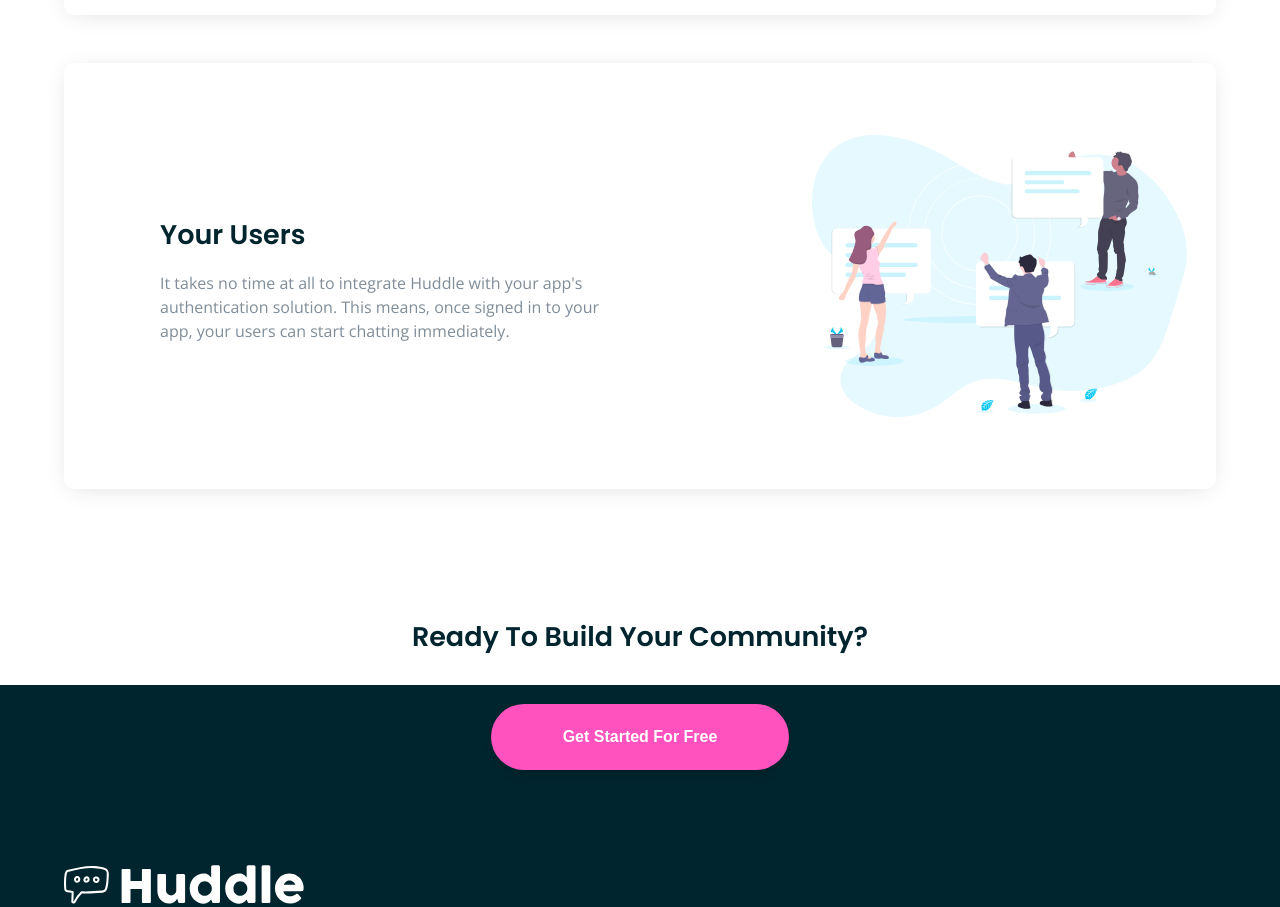
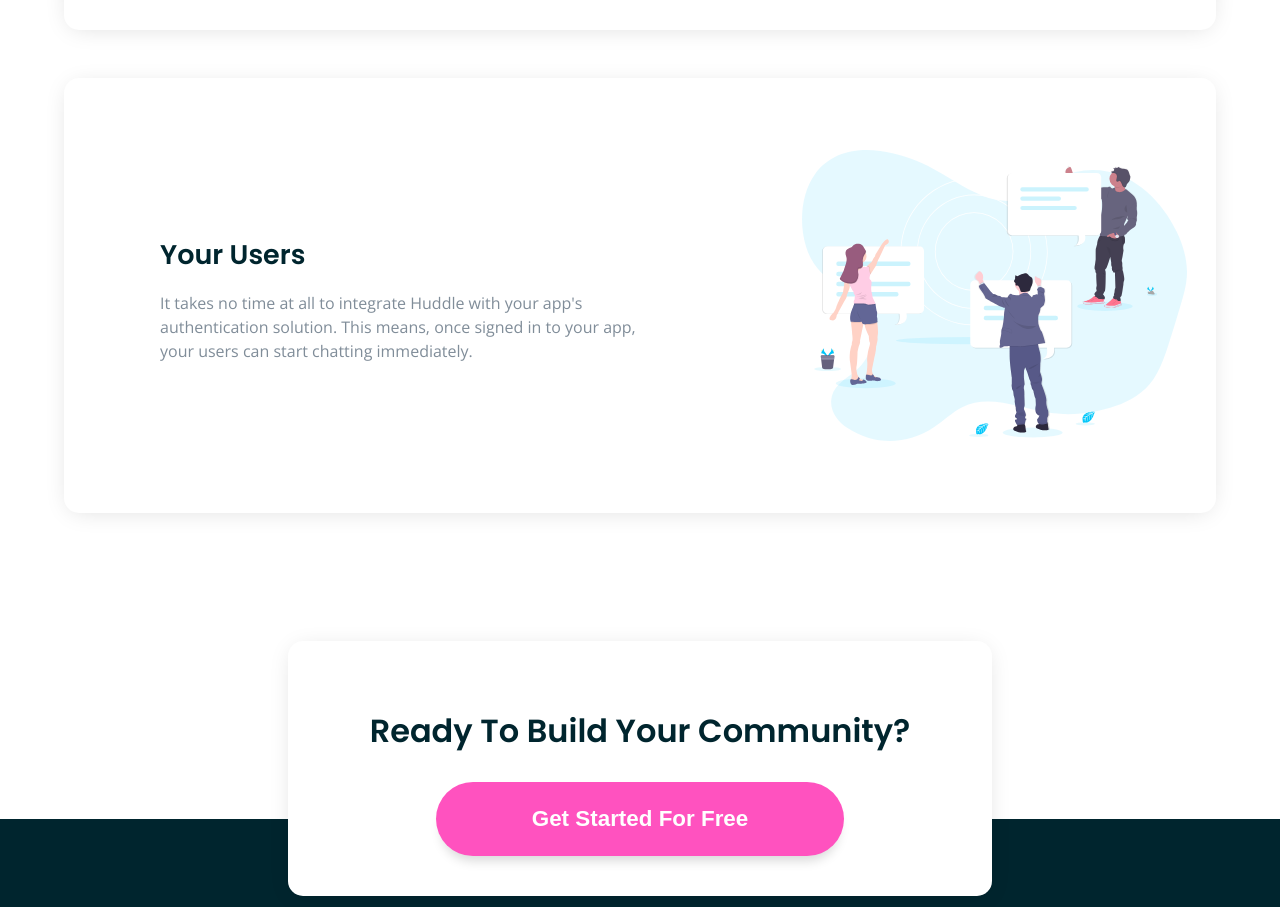
Before and after one commit to mehmet-emin-git/huddle-landing-page-alt-featBlock, a plain HTML site: page index.html in a window 1280 px wide. Shown: the part 1680-2587 px from the top of the page. Drawn offline with nearby package versions, Linux system fonts and the light colour scheme.

Commit message:
fixing the small-box section

```diff
--- a/index.html
+++ b/index.html
@@ -95,14 +95,14 @@
         </div>
       </div>
     </main>
-    <div class="container small-box">
-      <div class="cta box">
+    <section class="container">
+      <div class="box small-box">
         <h2>Ready To Build Your Community?</h2>
-        <button class="btn btn-primary">
+        <button class="btn btn-primary secondary">
           Get Started For Free
         </button>
       </div>
-    </div>
+    </section>
     <footer>
       <div class="container">
         <img class="ft-logo" src="images/logo-white.svg" alt="footer logo" />
--- a/style.scss
+++ b/style.scss
@@ -110,7 +110,7 @@ main {
 
   .box {
     box-shadow: 0px 3px 24px -6px rgba(0, 0, 0, 0.15);
-    border-radius: 10px;
+    border-radius: 15px;
     margin: 3rem 0;
     padding: 3rem 0.8rem 3rem 3rem;
     background-color: white;
@@ -128,7 +128,6 @@ main {
       justify-content: flex-end;
       width: 80%;
       padding: 1.5rem 1rem;
-      margin-left: 2vw;
 
       img {
         width: 80%;
@@ -144,12 +143,24 @@ main {
 }
 
 .small-box {
-  width: 65%;
-  max-width: 47rem;
-  position: relative;
-  z-index: 1;
-  margin-top: 8rem;
+  background-color: white;
+  justify-content: center;
+  max-width: 55vw;
   text-align: center;
+  box-shadow: 0px 3px 24px -6px rgba(0, 0, 0, 0.15);
+  border-radius: 15px;
+  margin: 8rem auto 0.5rem auto;
+  padding: 5vh 2vw;
+
+  h2 {
+    font-size: 2rem;
+  }
+
+  .btn-primary {
+    margin-top: 0;
+    padding: 3vh 7.5vw;
+    font-size: 1.4rem;
+  }
 }
 
 footer {
```
Also changed, not shown: style.css, 1 other file.
